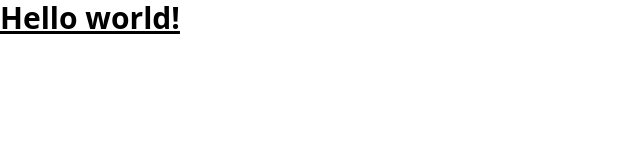
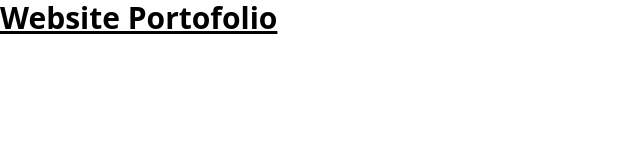
Before and after one commit to maulanahafiizh/maulanahafiizh.github.io, a plain HTML site: page index.html in a window 1280 px wide. Shown: the whole page, without its empty margins (0-640 px from the left). Drawn offline with nearby package versions, Linux system fonts and the light colour scheme.

Commit message:
Ganti judul

```diff
--- a/index.html
+++ b/index.html
@@ -24,6 +24,6 @@
     </style>
   </head>
   <body>
-    <h1 class="text-3xl font-bold underline">Hello world!</h1>
+    <h1 class="text-3xl font-bold underline">Website Portofolio</h1>
   </body>
 </html>
```
